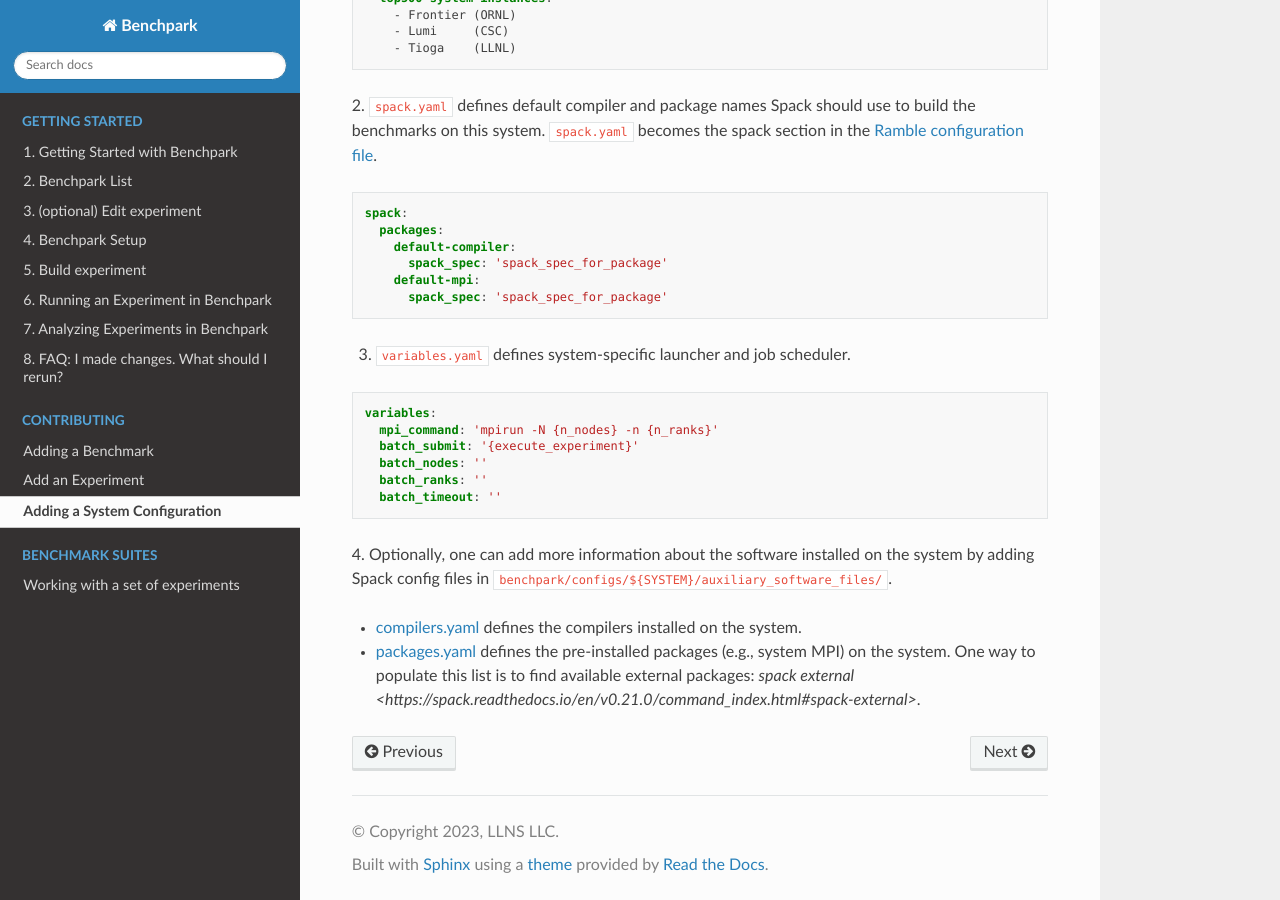
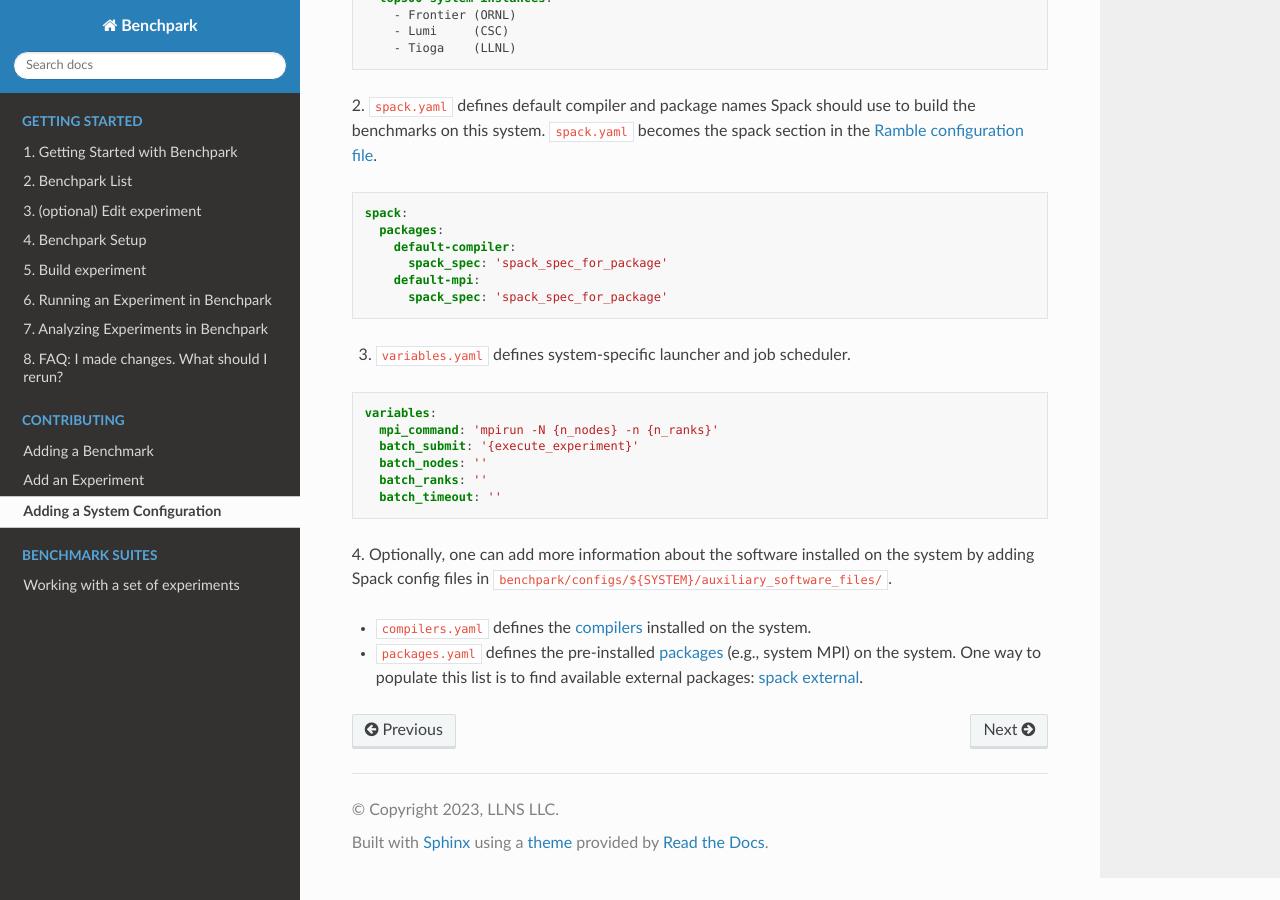
Before and after one commit to LLNL/benchpark, a Sphinx documentation site: the page built from docs/add-a-system-config.rst, in a window 1280 px wide and 900 px high, scrolled down 1354 px. Built offline with Sphinx 7.4.7 and the Read the Docs theme 2.0.0, drawn with Linux system fonts in a browser that asks for light colours.

Commit message:
Fix links in system docs

```diff
--- a/docs/add-a-system-config.rst
+++ b/docs/add-a-system-config.rst
@@ -94,5 +94,5 @@
 4. Optionally, one can add more information about the software installed on the system
 by adding Spack config files in ``benchpark/configs/${SYSTEM}/auxiliary_software_files/``.
 
-- `compilers.yaml <https://spack.readthedocs.io/en/latest/getting_started.html#compiler-config>`_ defines the compilers installed on the system.
-- `packages.yaml <https://spack.readthedocs.io/en/latest/build_settings.html#package-settings-packages-yaml>`_ defines the pre-installed packages  (e.g., system MPI) on the system.  One way to populate this list is to find available external packages: `spack external <https://spack.readthedocs.io/en/v0.21.0/command_index.html#spack-external>`.
+- ``compilers.yaml`` defines the `compilers <https://spack.readthedocs.io/en/latest/getting_started.html#compiler-config>`_  installed on the system.
+- ``packages.yaml`` defines the pre-installed `packages <https://spack.readthedocs.io/en/latest/build_settings.html#package-settings-packages-yaml>`_   (e.g., system MPI) on the system.  One way to populate this list is to find available external packages: `spack external <https://spack.readthedocs.io/en/v0.21.0/command_index.html#spack-external>`_.
```
